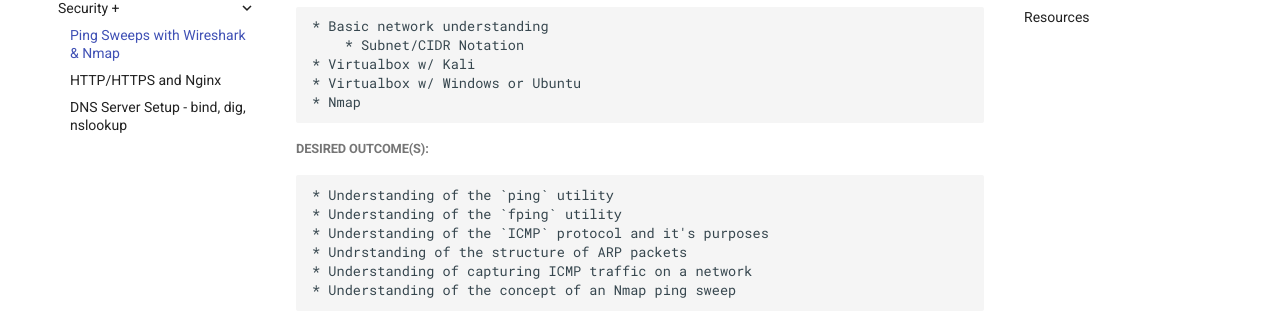
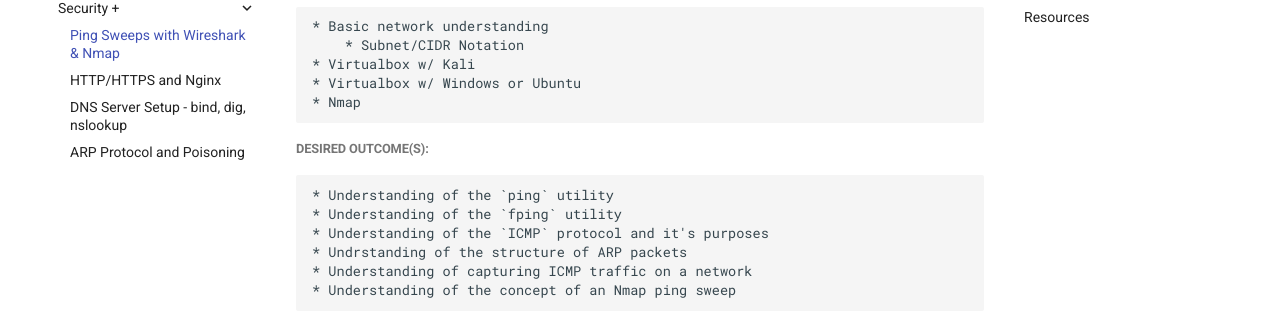
Before and after one commit to jocelynsaysrawr/cyber-cohort-2-docs, an MkDocs documentation site: the page built from docs/ping-sweep-ws-nmap.md, in a window 1280 px wide. Shown: the part 256-587 px from the top of the page. Built offline with MkDocs 1.6.1 and Material for MkDocs 9.7.7, drawn with Linux system fonts in a browser that asks for light colours.

Commit message:
add arp protocol

```diff
--- a/mkdocs.yml
+++ b/mkdocs.yml
@@ -8,5 +8,6 @@ nav:
       - Ping Sweeps with Wireshark & Nmap: ping-sweep-ws-nmap.md
       - HTTP/HTTPS and Nginx: http-https-nginx.md
       - DNS Server Setup - bind, dig, nslookup: dns-server-setup.md
+      - ARP Protocol and Poisoning: arp.md
 theme:
   name: 'material'
```
